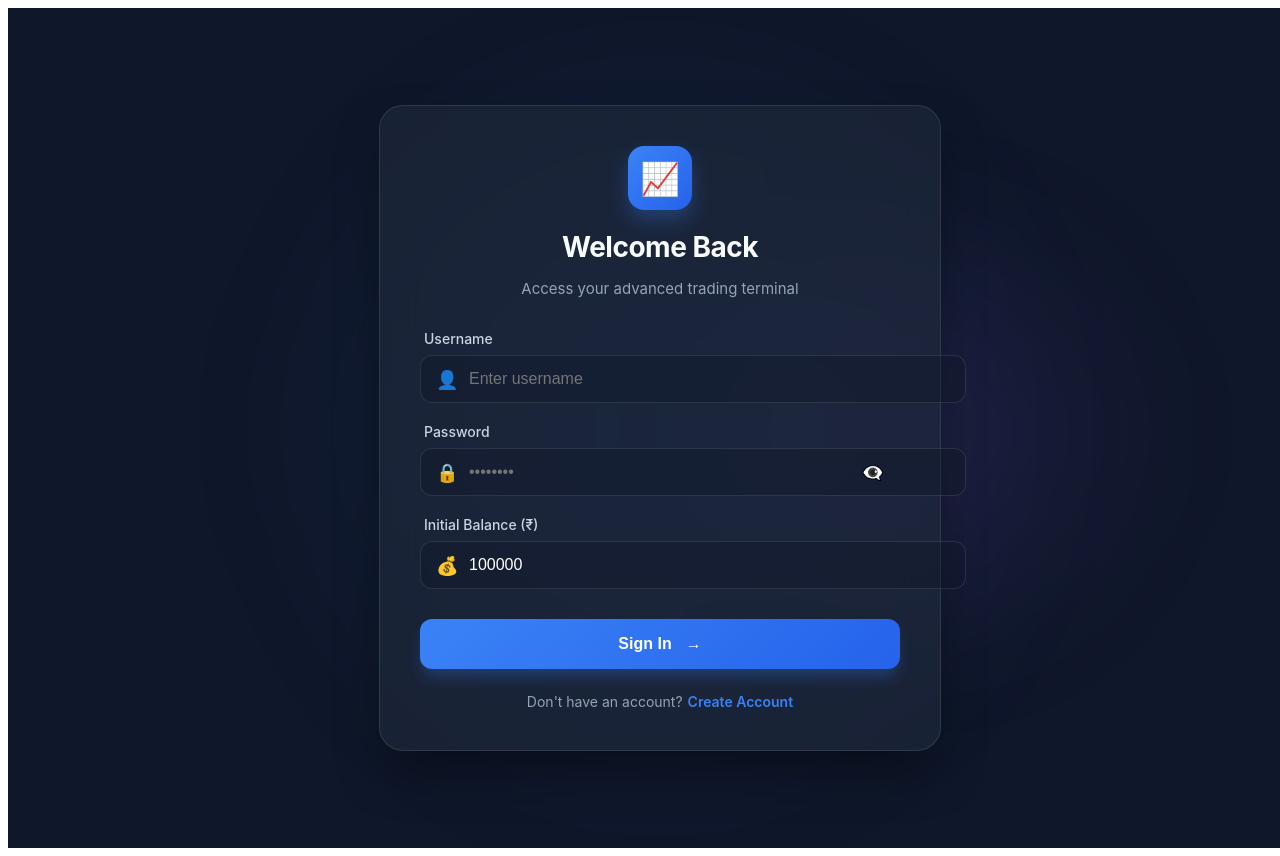
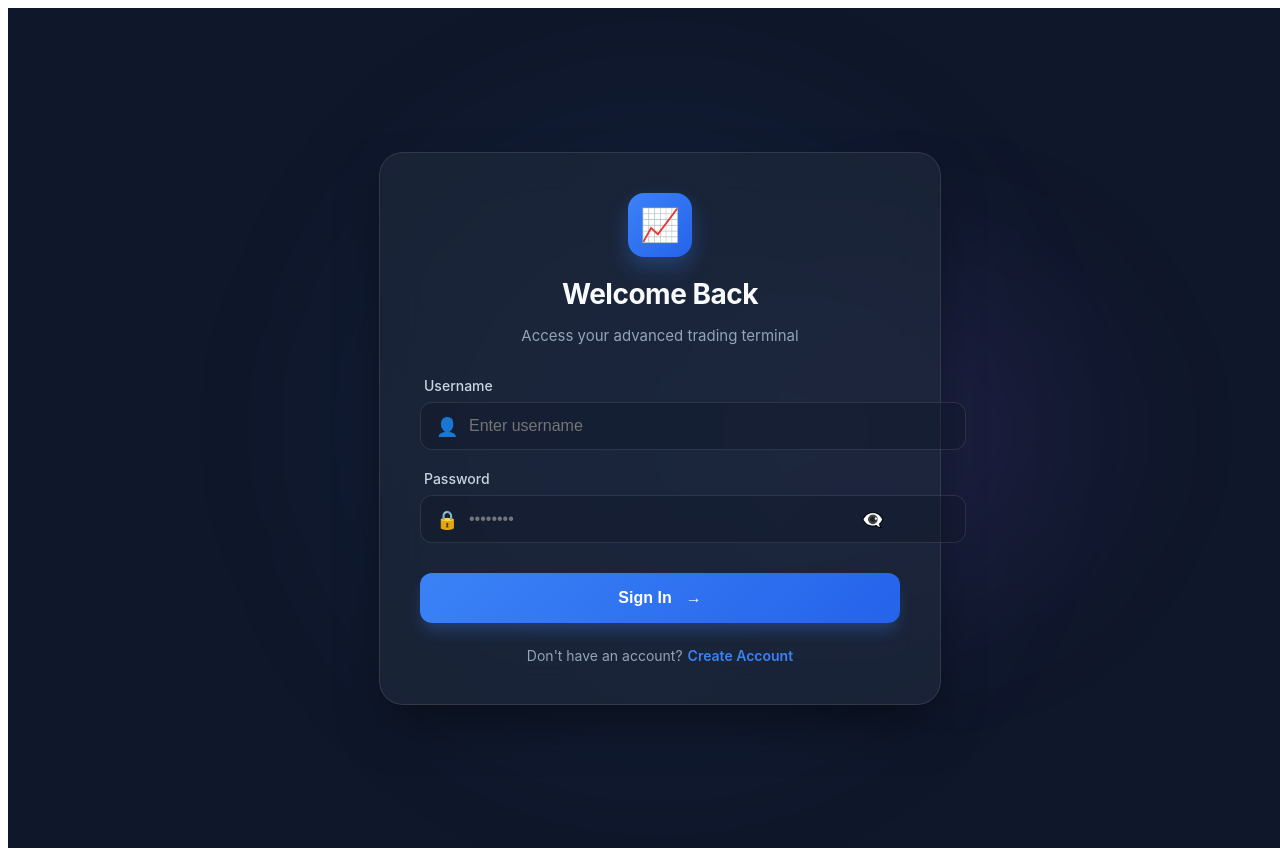
Before and after one commit to elva-tech/DireKT, a React (Vite) app in the folder ssss/frontend/: page /login in a window 1280 px wide. Shown: the top 856 px of the page. Built offline with nearby package versions, Linux system fonts and the light colour scheme; no server answers.

Commit message:
fix: resolve login mode toggle logic and backend database initialization safety

```diff
--- a/ssss/frontend/src/pages/Login.jsx
+++ b/ssss/frontend/src/pages/Login.jsx
@@ -340,9 +340,9 @@ const Login = () => {
             </div>
           )}
 
-          {!isRegister && (
+          {isRegister && (
             <div style={styles.inputGroup}>
-              <label style={styles.label}>Initial Balance (₹)</label>
+              <label style={styles.label}>Initial Balance for Paper Trading (₹)</label>
               <div style={styles.inputWrapper}>
                 <span style={styles.icon}>💰</span>
                 <input
```
Also changed, not shown: 1 other file (tests, documents, lock files or other folders).
